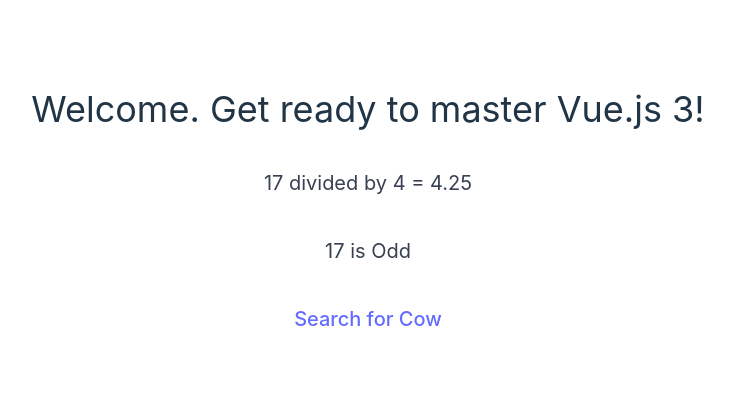
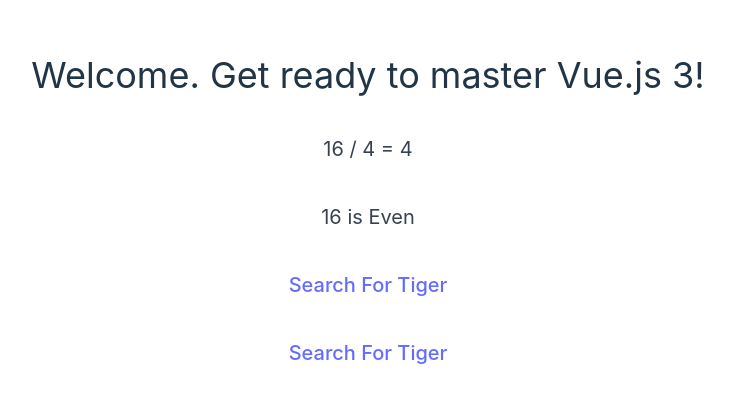
Before and after one commit to LearnWithHasinHayder/vuejs-chapter-3, a Vue app: page / in a window 1280 px wide. Shown: the part 221-624 px from the top of the page, without its empty margins (272-1005 px from the left). Built offline with nearby package versions, Linux system fonts and the light colour scheme.

Commit message:
Episode 12 Code

```diff
--- a/src/App.vue
+++ b/src/App.vue
@@ -1,16 +1,19 @@
 <script setup>
-const number = 17
-const animal = "Cow"
-const pexels = 'https://www.pexels.com/search/' //https://www.pexels.com/search/Cow
+const number = 16
+const animal = "Tiger"
+const searchUrl = 'https://www.pexels.com/search/'
 </script>
 
 <template>
   <div class="container mx-auto flex items-center justify-center min-h-screen flex-col">
       <h1 class="text-4xl">Welcome. Get ready to master Vue.js 3!</h1>
-      <h2 class="mt-10 text-xl text-gray-700">{{ number }} divided by 4 = {{ number/4 }}</h2>
-      <h2 class="mt-10 text-xl text-gray-700">{{ number }} is {{ number % 2==0? "Even":"Odd" }}</h2>
+      <h2 class="mt-10 text-xl text-gray-700">{{ number }} / 4 = {{ number / 4 }}</h2>
+      <h2 class="mt-10 text-xl text-gray-700">{{ number }} is {{ number % 2 == 0 ? "Even" : "Odd"  }}</h2>
       <h2 class="mt-10 text-xl text-gray-700">
-      <a target="_blank" :href='pexels+animal.toLowerCase()'>Search for {{ animal }}</a>
+        <a target="_blank" :href="searchUrl+animal.toLowerCase()">Search For {{ animal }}</a>
+      </h2>
+      <h2 class="mt-10 text-xl text-gray-700">
+        <a target="_blank" :href="`https://www.pexels.com/search/${animal.toLowerCase()}`">Search For {{ animal }}</a>
       </h2>
   </div>
 </template>
```
